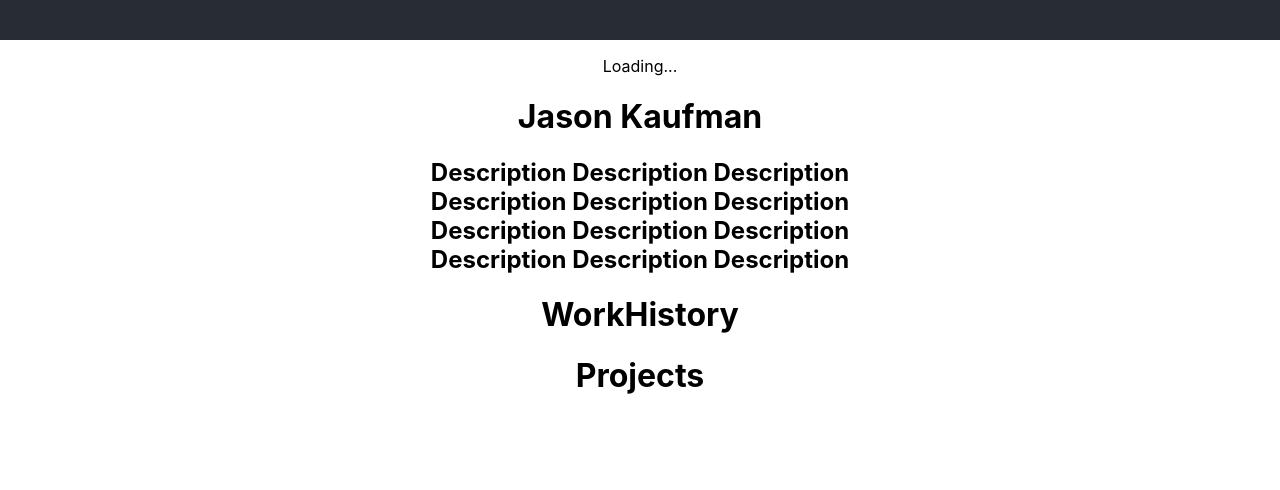
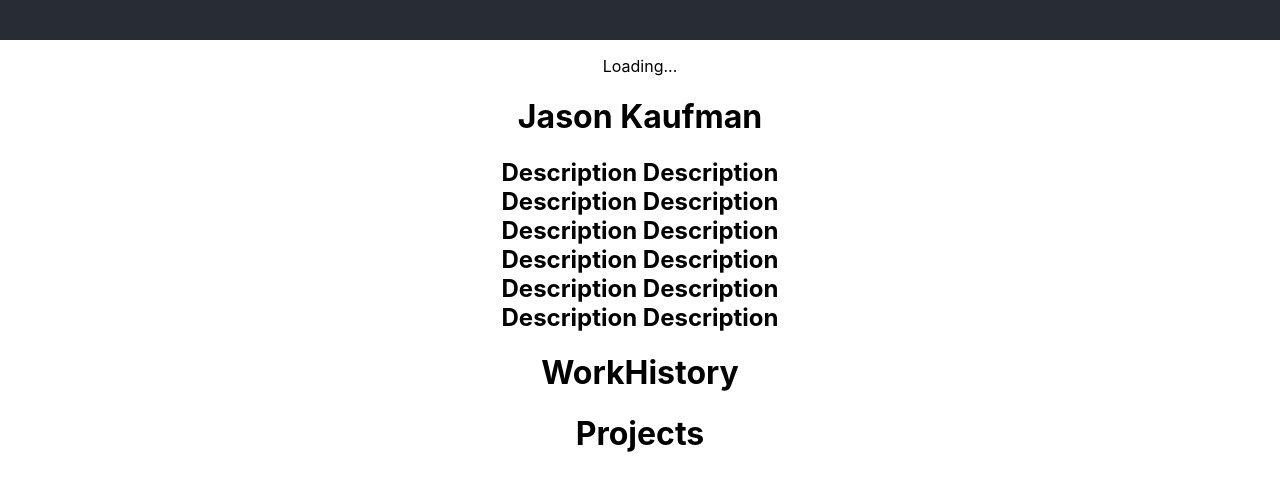
Before and after one commit to jmkaufman/Portfolio, a React (Create React App) app in the folder client/: page / in a window 1280 px wide. Shown: the top 490 px of the page. Built offline with nearby package versions, Linux system fonts and the light colour scheme; no server answers.

Commit message:
Made Home component read from AboutMe.txt for my description.

```diff
--- a/client/src/App.js
+++ b/client/src/App.js
@@ -1,4 +1,4 @@
-import React, { useState, useEffect } from 'react';
+import { useState, useEffect } from 'react';
 import './App.css';
 import Home from './Home';
 import WorkHistory from './WorkHistory';
--- a/client/src/Home.css
+++ b/client/src/Home.css
@@ -1,4 +1,4 @@
 #home-description {
-  padding: 0vh 30vw;
+  padding: 0vh 35vw;
   overflow-wrap: break-word;
 }
--- a/client/src/Home.js
+++ b/client/src/Home.js
@@ -1,10 +1,20 @@
-import './Home.css'
+import { useState, useEffect } from 'react';
+import './Home.css';
 
 function Home() {
+  const [data, setData] = useState('');
+
+  useEffect(() => {
+    fetch('AboutMe.txt')
+      .then((res) => res.text())
+      .then((text) => setData(text))
+      .catch((err) => console.log(err));
+  });
+
   return (
     <div>
       <h1>Jason Kaufman</h1>
-      <h2 id='home-description'>Description Description Description Description Description Description Description Description Description Description Description Description</h2>
+      <h2 id='home-description'>{data}</h2>
     </div>
   );
 }
```
Also changed, not shown: client/public/AboutMe.txt (added).
